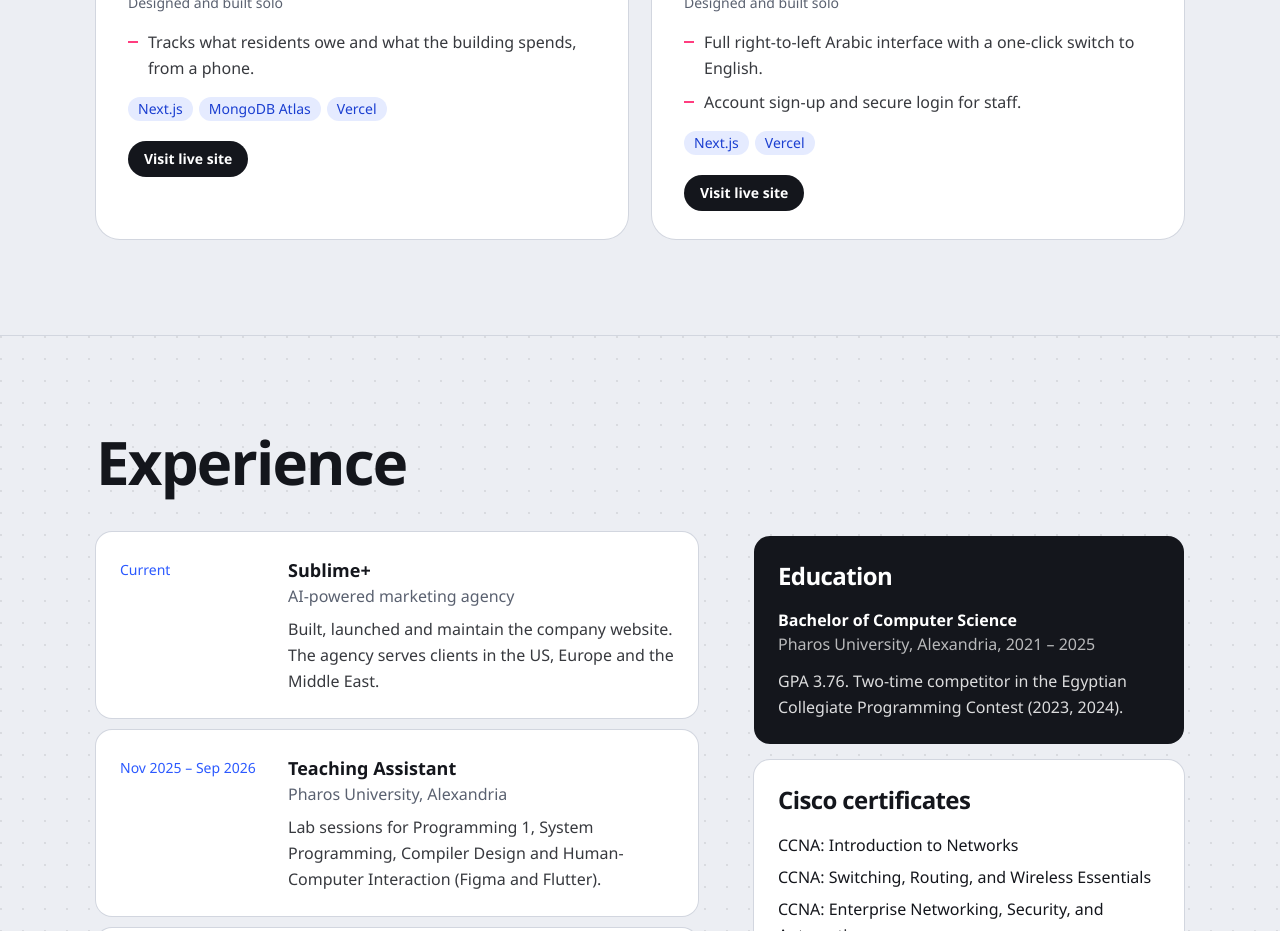
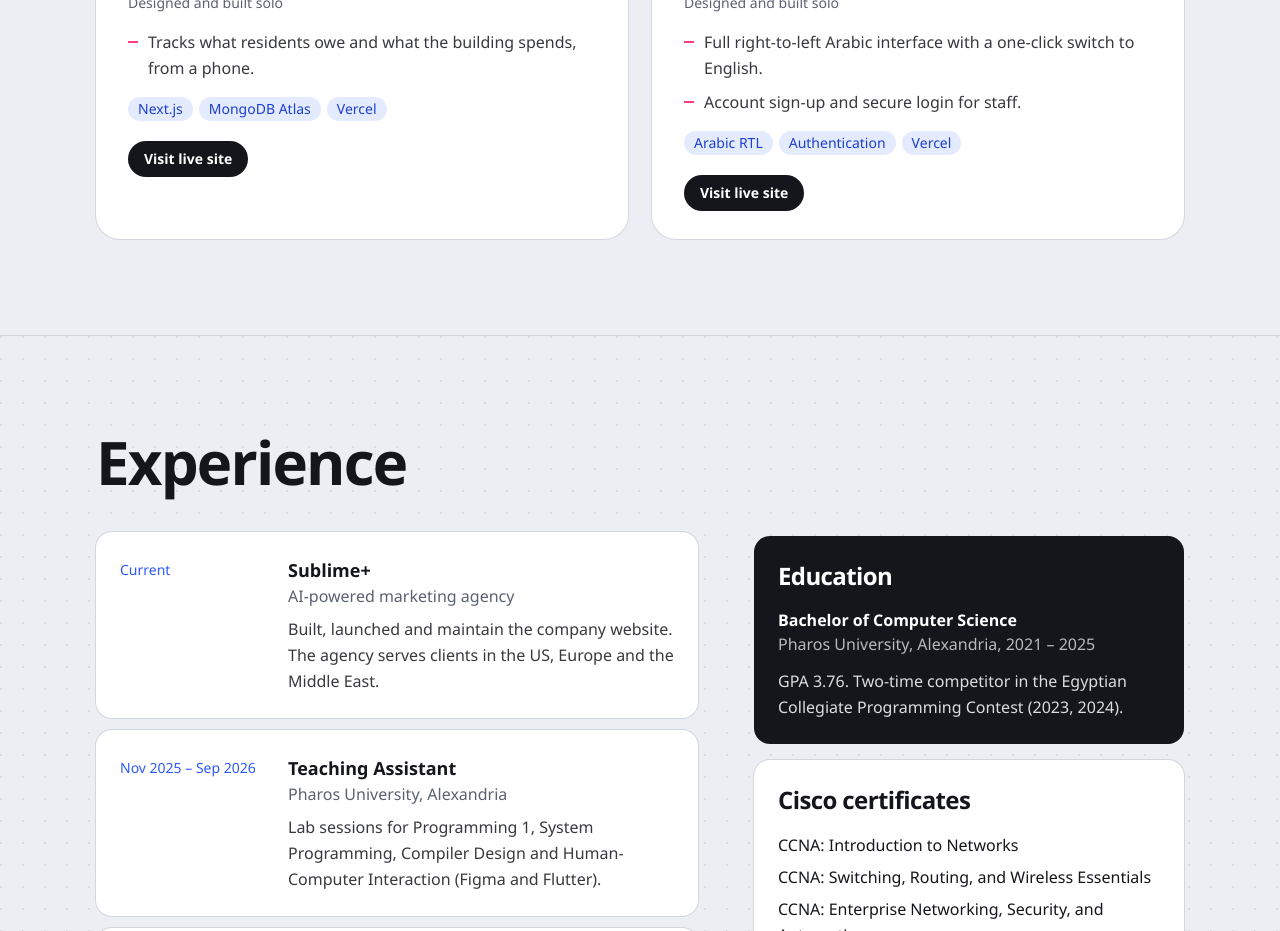
Before and after one commit to MayarIssa/mayar-portfolio, a Next.js app: page / in a window 1280 px wide. Shown: the part 3560-4491 px from the top of the page. Built offline with nearby package versions, Linux system fonts and the light colour scheme.

Commit message:
Nour HR: list only confirmed stack

```diff
--- a/src/content.ts
+++ b/src/content.ts
@@ -142,7 +142,7 @@ projects.push({
     "Full right-to-left Arabic interface with a one-click switch to English.",
     "Account sign-up and secure login for staff.",
   ],
-  stack: ["Next.js", "Vercel"],
+  stack: ["Arabic RTL", "Authentication", "Vercel"],
   live: "https://hr-pharmacy-nine.vercel.app/",
   tint: "#0f766e",
 });
```
